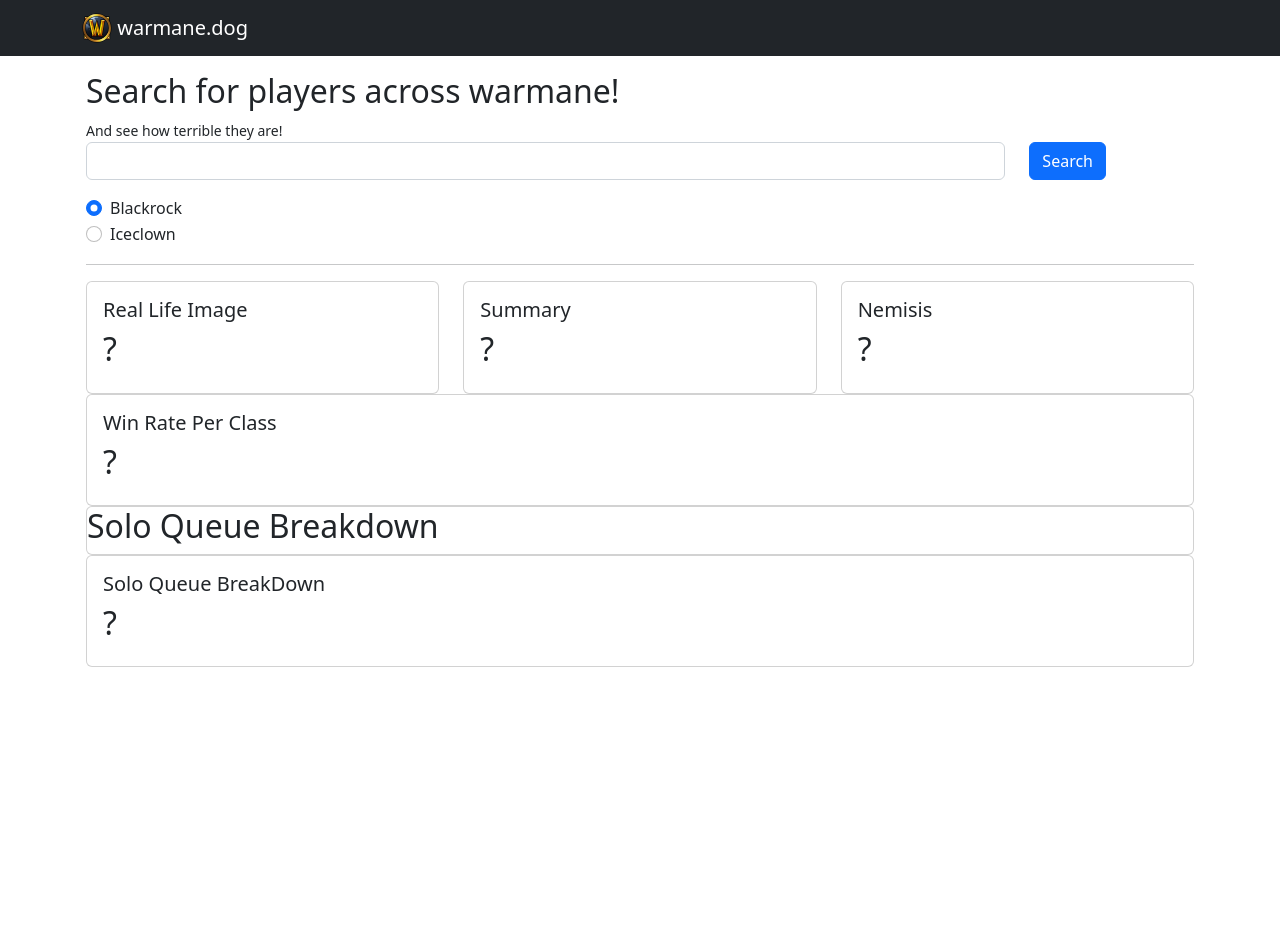
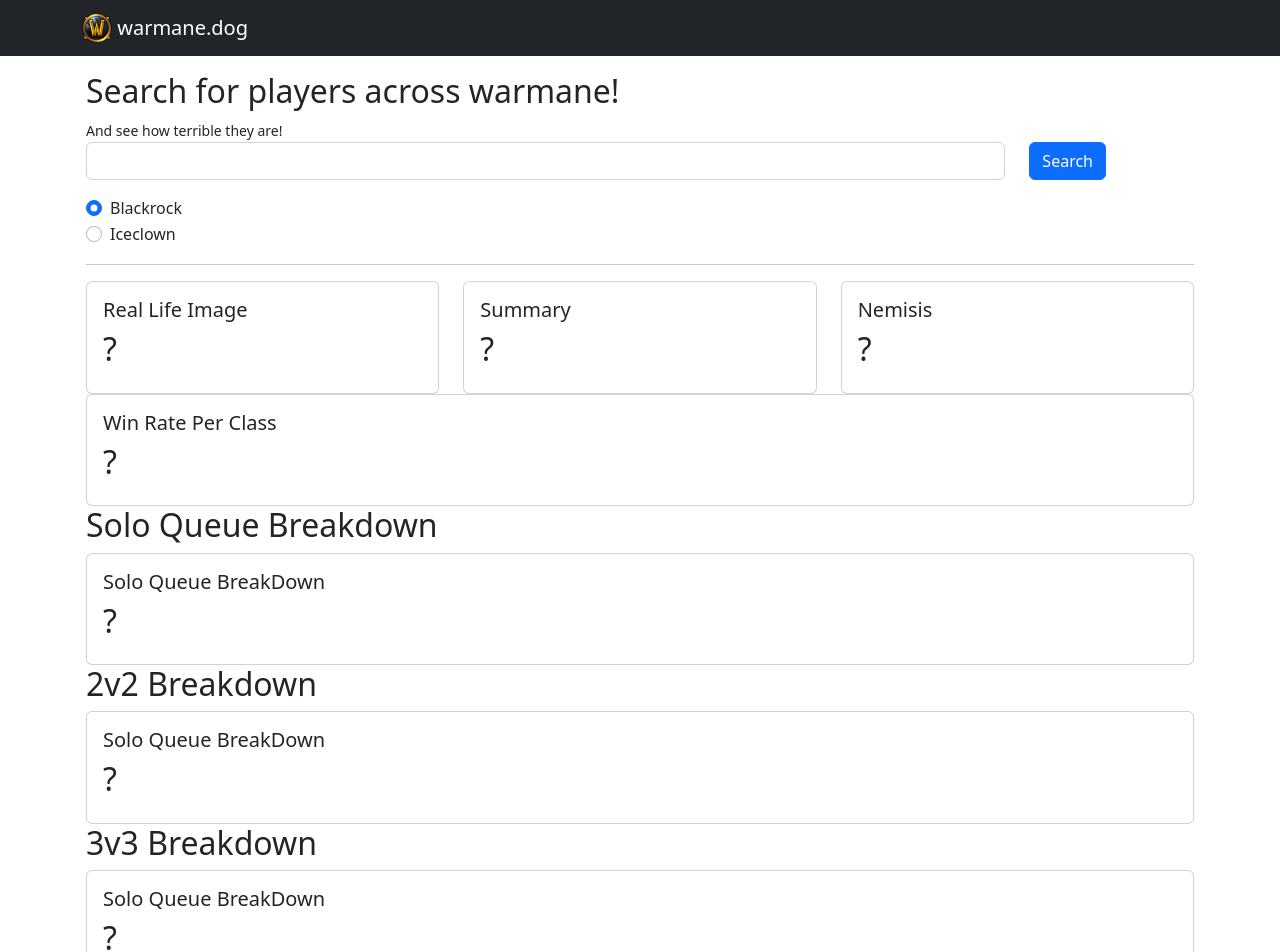
Before and after one commit to briansimoni/warmane-pvp-analytics-ui, a React (Create React App) app: page / in a window 1280 px wide. Shown: the top 952 px of the page. Before the commit the page ends 800 px from the top, so only its background shows below. Built offline with nearby package versions, Linux system fonts and the light colour scheme.

Commit message:
Bracket breakdown

```diff
--- a/src/App.tsx
+++ b/src/App.tsx
@@ -7,7 +7,7 @@ import DogPicture from "./components/DogPicture";
 import Nemisis from "./components/Nemisis";
 import Summary from "./components/Summary";
 import ClassWinRate from "./components/ClassWinRate";
-import SoloQueueBreakDown from "./components/SoloQueue/SoloQueueBreakdown";
+import SoloQueueBreakDown from "./components/Bracket/BracketBreakdown";
 
 function App() {
   return (
@@ -29,11 +29,6 @@ function App() {
             <Nemisis />
           </Col>
         </Row>
-        {/* <Row>
-          <Col>
-            <CoolThing />
-          </Col>
-        </Row> */}
         <Row>
           <Col>
             <ClassWinRate />
@@ -41,17 +36,35 @@ function App() {
         </Row>
         <Row>
           <Col>
-            <Card>
-              <h2>Solo Queue Breakdown</h2>
-            </Card>
+            <h2>Solo Queue Breakdown</h2>
           </Col>
         </Row>
         <Row>
           <Col>
-            <SoloQueueBreakDown />
+            <SoloQueueBreakDown bracket="5v5" title="Solo Queue Breakdown" />
           </Col>
         </Row>
-        {/* <DataDemo /> */}
+        <Row>
+          <Col>
+            <h2>2v2 Breakdown</h2>
+          </Col>
+        </Row>
+        <Row>
+          <Col>
+            <SoloQueueBreakDown bracket="2v2" title="2v2 Breakdown" />
+          </Col>
+        </Row>
+
+        <Row>
+          <Col>
+            <h2>3v3 Breakdown</h2>
+          </Col>
+        </Row>
+        <Row>
+          <Col>
+            <SoloQueueBreakDown bracket="3v3" title="3v3 Breakdown" />
+          </Col>
+        </Row>
       </Container>
     </>
   );
--- a/src/components/SoloQueue/SoloQueueBreakdown.tsx
+++ b/src/components/Bracket/BracketBreakdown.tsx
@@ -7,9 +7,14 @@ import {
   convertIntClassToString,
   WowClass,
 } from "../../util/MatchDetailsUtil";
-import SoloQueuePieChart from "./SoloQueuePieChart";
+import SoloQueuePieChart from "./BracketPieChart";
 
-function SoloQueueBreakDown() {
+interface BracketBreakdownConfig {
+  bracket: "2v2" | "3v3" | "5v5";
+  title: string;
+}
+
+function SoloQueueBreakDown(props: BracketBreakdownConfig) {
   const state = useAppSelector((e) => e);
   const { status, matches } = state.search;
   if (status === SearchStatus.FAILED) {
@@ -43,7 +48,7 @@ function SoloQueueBreakDown() {
   }
 
   const classMatchHistory = new ClassMatchHistory(matches);
-  const compOutcomes = classMatchHistory.getCompOutcomes();
+  const compOutcomes = classMatchHistory.getCompOutcomes(props.bracket);
   const niceData = classMatchHistory.listCompOutcomes(compOutcomes);
 
   const compsSortedByTotal = Object.entries(compOutcomes).sort((a, b) => {
@@ -123,7 +128,7 @@ function SoloQueueBreakDown() {
 
   return (
     <>
-      <SoloQueuePieChart />
+      <SoloQueuePieChart {...props} />
 
       <DataTable columns={columns} data={niceData} dense pagination />
     </>
--- a/src/components/SoloQueue/SoloQueuePieChart.tsx
+++ b/src/components/Bracket/BracketPieChart.tsx
@@ -4,7 +4,12 @@ import { useAppSelector } from "../../app/hooks";
 import { SearchStatus } from "../../features/search/search-slice";
 import { ClassMatchHistory } from "../../util/MatchDetailsUtil";
 
-function SoloQueuePieChart() {
+interface BracketBreakdownConfig {
+  bracket: "2v2" | "3v3" | "5v5";
+  title: string;
+}
+
+function SoloQueuePieChart(props: BracketBreakdownConfig) {
   const state = useAppSelector((e) => e);
   const { status, matches } = state.search;
   if (status === SearchStatus.FAILED) {
@@ -18,7 +23,7 @@ function SoloQueuePieChart() {
     return (
       <Card>
         <Card.Body>
-          <Card.Title>Solo Queue BreakDown</Card.Title>
+          <Card.Title>{props.title}</Card.Title>
           <Spinner animation="border" role="status">
             <span className="visually-hidden">Loading...</span>
           </Spinner>
@@ -30,7 +35,7 @@ function SoloQueuePieChart() {
     return (
       <Card>
         <Card.Body>
-          <Card.Title>Solo Queue BreakDown</Card.Title>
+          <Card.Title>{props.title}</Card.Title>
           <h2>?</h2>
         </Card.Body>
       </Card>
@@ -68,7 +73,7 @@ function SoloQueuePieChart() {
   };
 
   const classMatchHistory = new ClassMatchHistory(matches);
-  const compOutcomes = classMatchHistory.getCompOutcomes();
+  const compOutcomes = classMatchHistory.getCompOutcomes(props.bracket);
   const listedOutcomes = classMatchHistory.listCompOutcomes(compOutcomes);
 
   listedOutcomes.sort((a, b) => {
--- a/src/util/MatchDetailsUtil.ts
+++ b/src/util/MatchDetailsUtil.ts
@@ -92,8 +92,8 @@ export class ClassMatchHistory {
   // returns an array of solo queue results
   // see the interface
   //
-  private getSoloQueueComps() {
-    const matches = this.matches.filter((match) => match.bracket === "5v5");
+  private getComps(bracket: "5v5" | "3v3" | "2v2") {
+    const matches = this.matches.filter((match) => match.bracket === bracket);
     const matchesWithoutEnemies = removeFriendlies(matches);
 
     interface soloQueueResult {
@@ -132,8 +132,8 @@ export class ClassMatchHistory {
   }
 
   // gets the total wins and losses per comp
-  public getCompOutcomes() {
-    const comps = this.getSoloQueueComps();
+  public getCompOutcomes(bracket: "5v5" | "3v3" | "2v2") {
+    const comps = this.getComps(bracket);
 
     const data: Comps = {};
 
```
Also changed, not shown: 1 other file (tests, documents, lock files or other folders).
